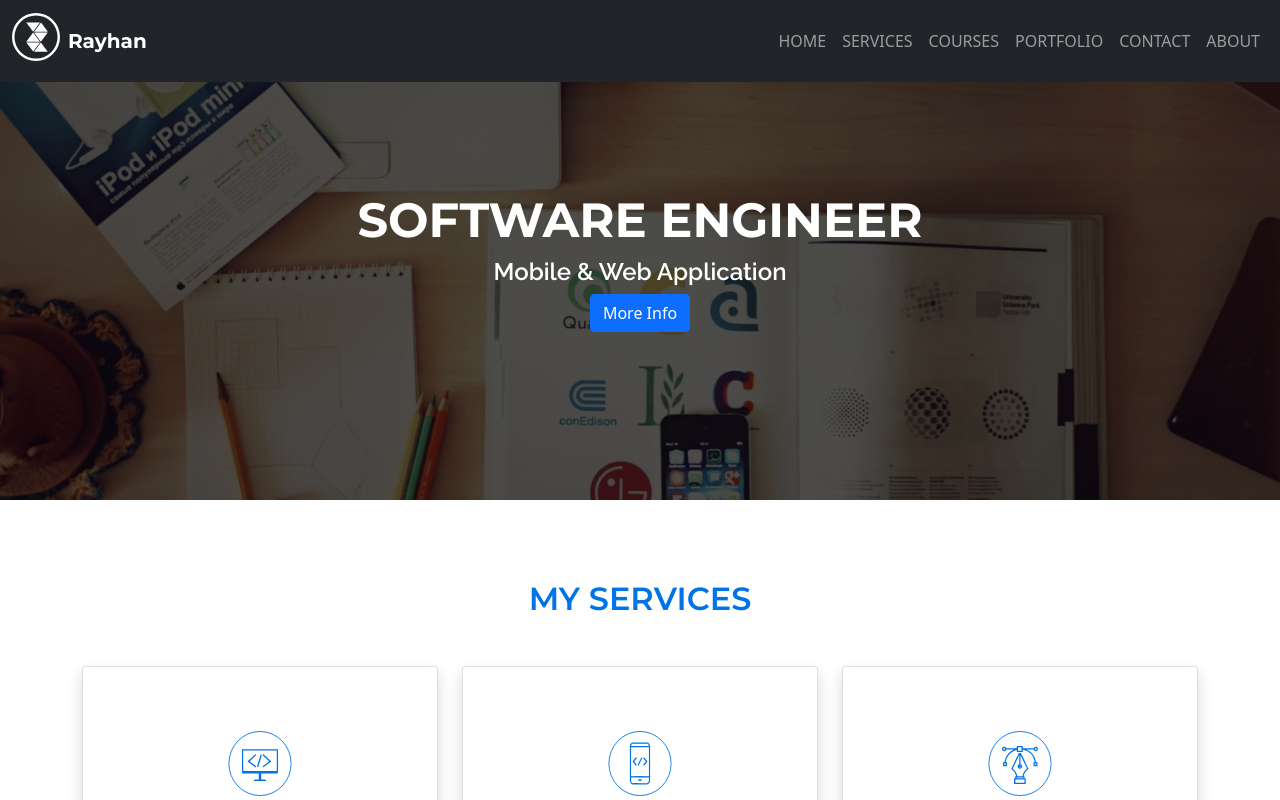
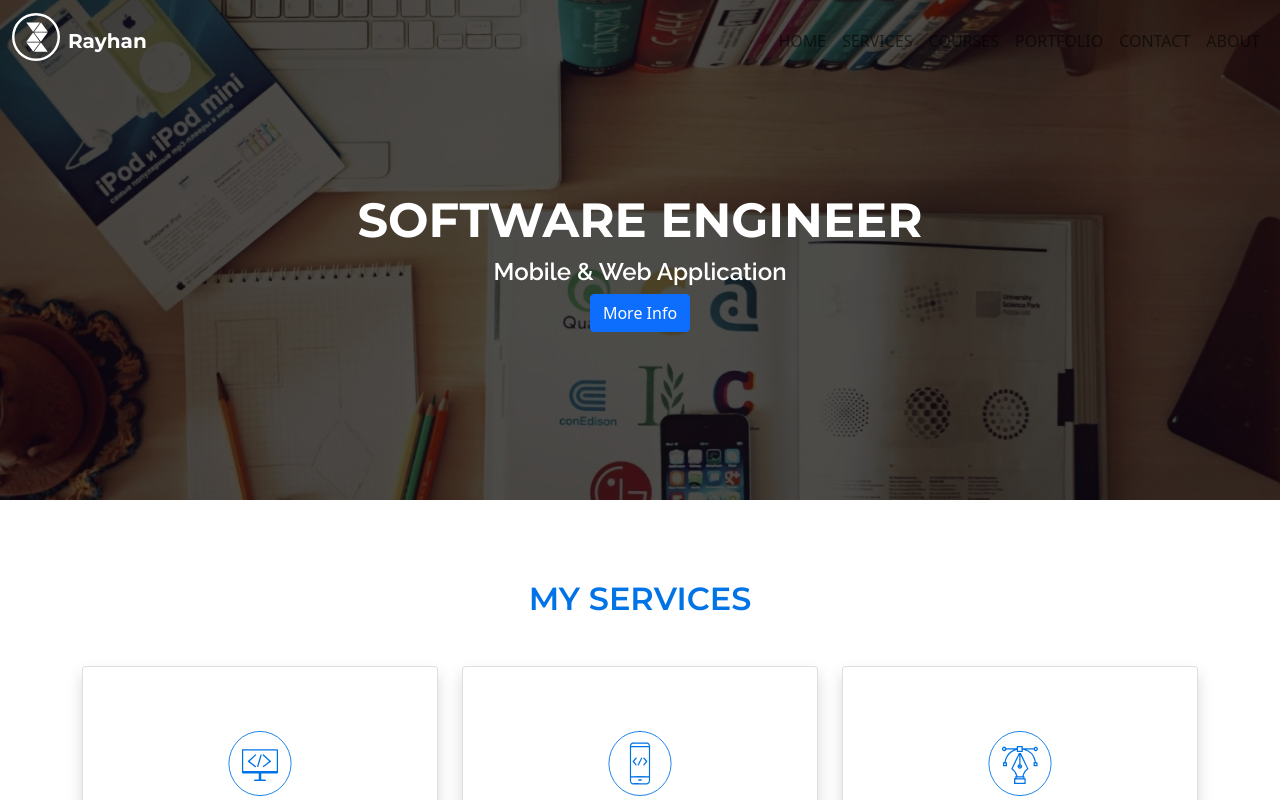
Before and after one commit to rayhan1650/personal-website-practice-react, a React (Create React App) app: page / in a window 1280 px wide. Shown: the top 800 px of the page. Built offline with nearby package versions, Linux system fonts and the light colour scheme.

Commit message:
navbar background changed on scroll

```diff
--- a/src/asset/css/custom.css
+++ b/src/asset/css/custom.css
@@ -43,6 +43,10 @@
   font-family: "Raleway", sans-serif;
 }
 
+.navBackground {
+  background-color: rgba(0, 0, 0, 0);
+}
+
 .navTitle {
   font-family: "Montserrat", sans-serif;
   color: white !important;
@@ -55,6 +59,10 @@
 .navTitle::before {
   content: url("../images/navlogo.svg");
   margin-right: 8px;
+}
+
+.navBackgroundScroll {
+  background-color: white;
 }
 
 .navTitleScroll {
--- a/src/components/TopNavigation/TopNavigation.js
+++ b/src/components/TopNavigation/TopNavigation.js
@@ -2,22 +2,30 @@ import React, { useState } from "react";
 import { Container, Nav, Navbar } from "react-bootstrap";
 
 const TopNavigation = () => {
-  const [navBarTitle, setNavBarTitle] = useState("navTitle");
+  const [navBackground, setNavBackground] = useState("navBackground");
+  const [navTitle, setNavTitle] = useState("navTitle");
 
   const changeNavbar = () => {
     if (window.scrollY > 100) {
-      setNavBarTitle("navTitleScroll");
+      setNavBackground("navBackgroundScroll");
+      setNavTitle("navTitleScroll");
     } else {
-      setNavBarTitle("navTitle");
+      setNavBackground("navBackground");
+      setNavTitle("navTitle");
     }
   };
   window.addEventListener("scroll", changeNavbar);
 
   return (
     <>
-      <Navbar fixed="top" collapseOnSelect expand="lg" bg="dark" variant="dark">
+      <Navbar
+        className={navBackground}
+        fixed="top"
+        collapseOnSelect
+        expand="lg"
+      >
         <Container fluid>
-          <Navbar.Brand href="#home" className={navBarTitle}>
+          <Navbar.Brand href="#home" className={navTitle}>
             Rayhan
           </Navbar.Brand>
           <Navbar.Toggle aria-controls="responsive-navbar-nav" />
```
